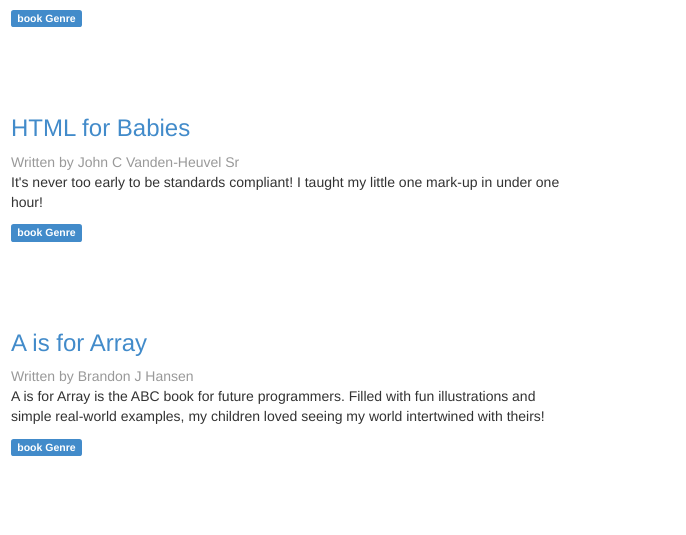
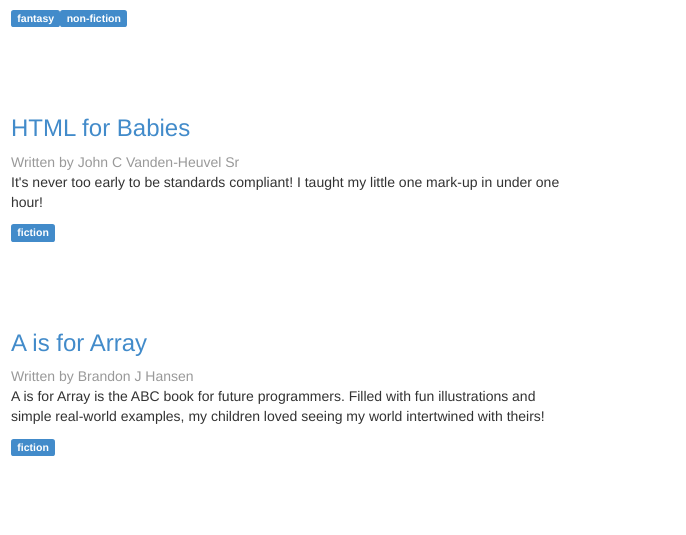
Before and after one commit to RossLitzenberger/Angular-personal_book_collection, a website: page app/index.html in a window 1280 px wide. Shown: the part 265-800 px from the top of the page, 254-940 px from the left. Drawn offline with Linux system fonts and the light colour scheme.

Commit message:
add the gerne type to each book

```diff
--- a/app/partials/app.html
+++ b/app/partials/app.html
@@ -16,9 +16,10 @@
         <h3><a href="http://www.amazon.com/gp/product/{{book.isbn}}">{{book.title}}</a></h3>
         <cite class="text-muted">Written by {{book.author}}</cite>
         <p>{{book.review}}</p>
-
         <ul class="list-inline">
-          <li> <span class="label label-primary">book Genre</span> </li>
+          <li>
+            <span ng-repeat="(genre, state) in book.genres" ng-show="state" class="label label-primary">{{genre}}</span>
+          </li>
         </ul>
       </div>
     </li>
```
